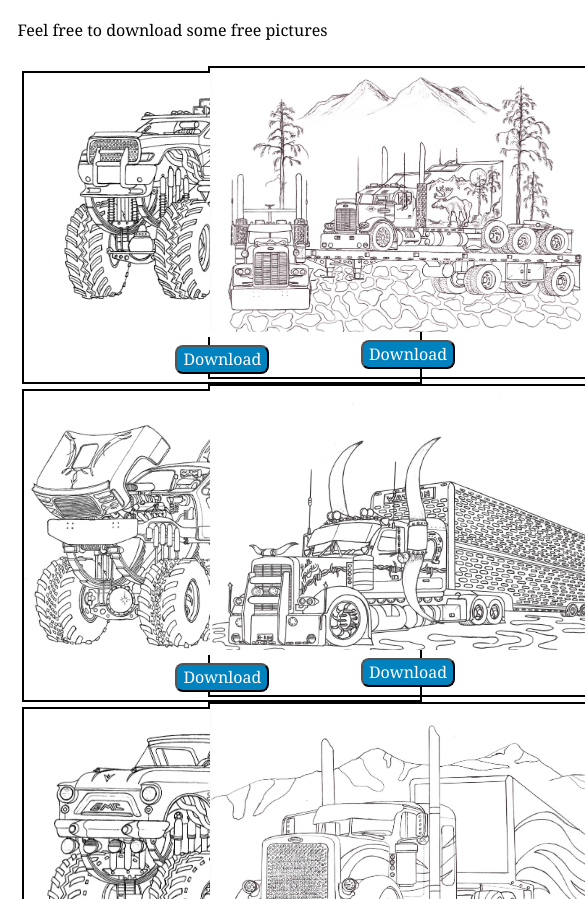
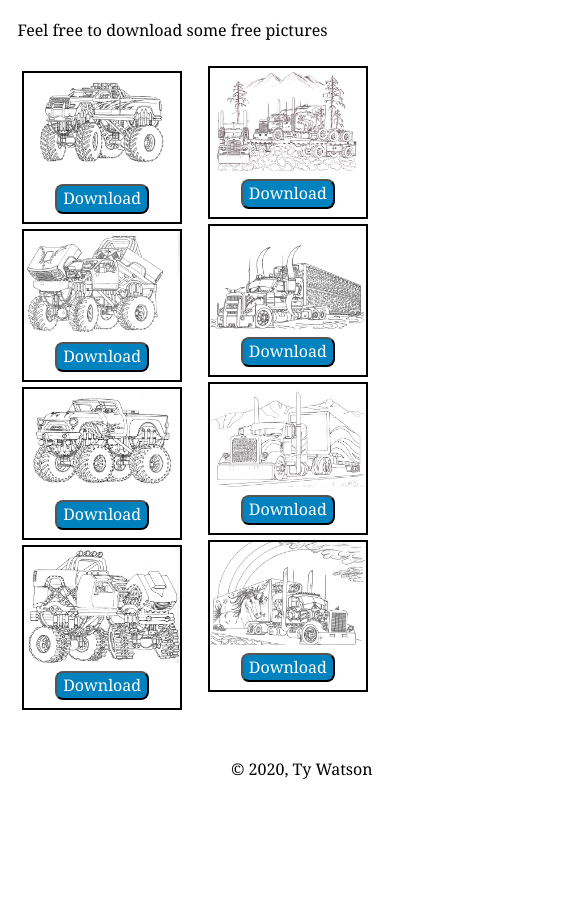
Before and after one commit to watsontrevor10/gatsby_testing_1, a Gatsby site: page /downloads in a window 390 px wide. Shown: the part 201-1100 px from the top of the page, 585 px wide, since content can reach past the window. After the commit the page ends 983 px from the top, so only its background shows below. Built offline with nearby package versions, Linux system fonts and the light colour scheme; Gatsby itself is replaced by a stand-in of ours.

Commit message:
fixed responsive grid on downloads page

```diff
--- a/src/components/downloadBigLift.js
+++ b/src/components/downloadBigLift.js
@@ -21,7 +21,7 @@ const DownloadBigLift = () => {
 
   return (
     <>
-      <Img fluid={data.file.childImageSharp.fluid} />
+      <Img fluid={data.file.childImageSharp.fluid}  style={{ maxWidth: '100%' }} />
       <div style={{ margin: "8px", display: "flex", alignItems: "center", justifyContent: 'center' }}>
         <a
           href={
--- a/src/components/downloadChevLift.js
+++ b/src/components/downloadChevLift.js
@@ -1,7 +1,7 @@
 import React from "react"
 import { graphql, useStaticQuery } from "gatsby"
 import Img from "gatsby-image"
-import Button from '../components/PrimaryButton'
+import Button from "../components/PrimaryButton"
 
 const DownloadChevLift = () => {
   const data = useStaticQuery(graphql`
--- a/src/pages/downloads.js
+++ b/src/pages/downloads.js
@@ -51,7 +51,7 @@ const MainContainer = styled.div`
 `
 
 const ImageContainer = styled.div`
-  width: 400px;
+  max-width: 400px;
   margin: 5px;
   border: 2px solid black;
   break-inside: avoid-column;
```
